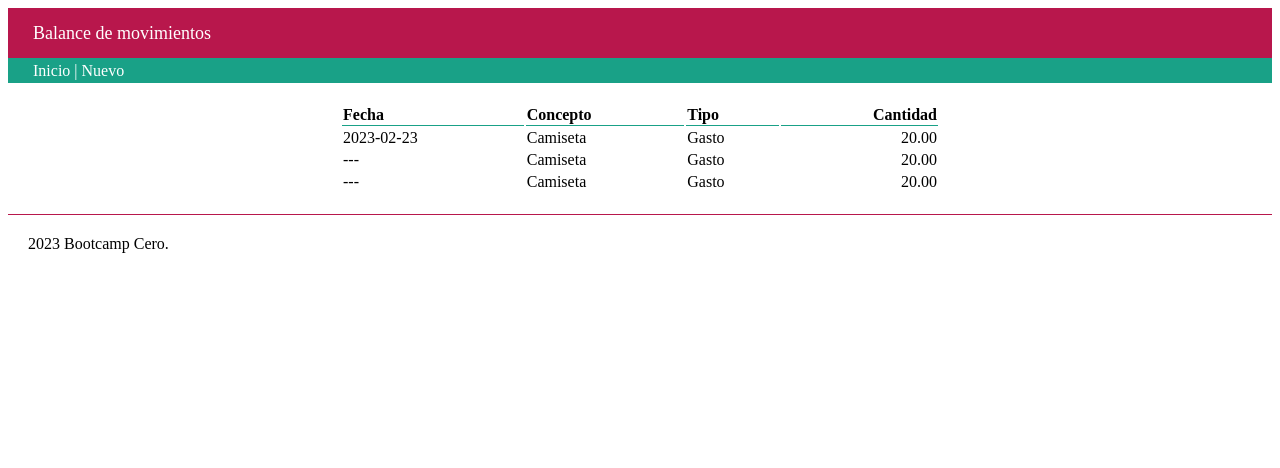
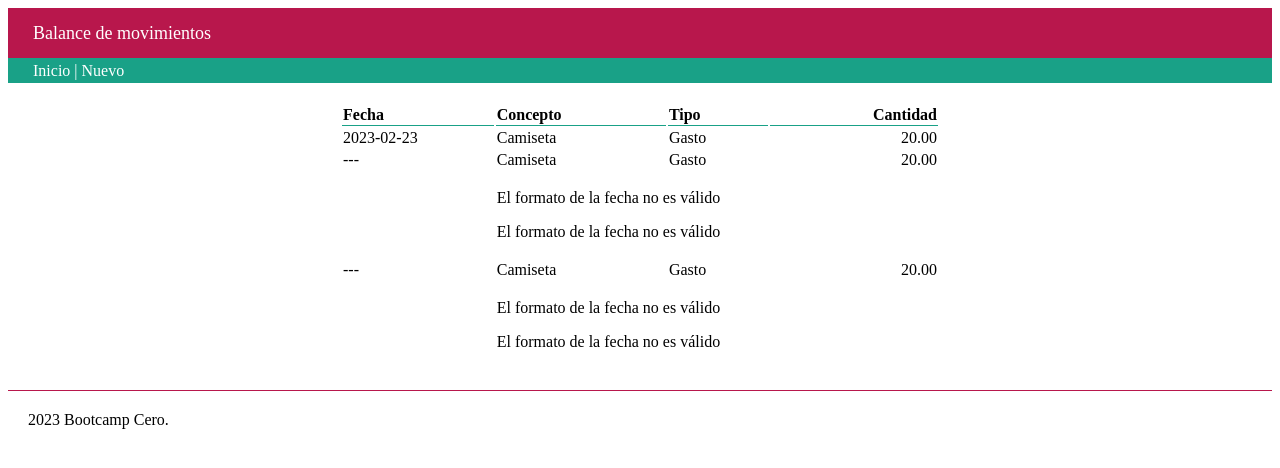
Before and after one commit to juliangordon88/Practicando-Git, a Flask app: page / in a window 1280 px wide. Shown: the top 468 px of the page. Run offline with Flask 2, Linux system fonts and the light colour scheme.

Commit message:
feat: capturamos errores

```diff
--- a/balance/models.py
+++ b/balance/models.py
@@ -23,10 +23,12 @@ class Movimiento:
         except ValueError:
             self.fecha = None
             self.errores.append("El formato de la fecha no es válido")
+            self.errores.append("El formato de la fecha no es válido")
         self.concepto = concepto
         self.tipo = tipo
         self.cantidad = cantidad
 
+    @property
     def has_errors(self):
         return len(self.errores) > 0
 
--- a/balance/templates/inicio.html
+++ b/balance/templates/inicio.html
@@ -48,6 +48,16 @@
         </td>
         <td class="numero">{{ m.cantidad }}</td>
       </tr>
+      {% if m.has_errors %}
+      <tr>
+        <td></td>
+        <td colspan="3">
+          {% for error in m.errores %}
+          <p class="error">{{ error }}</p>
+          {% endfor %}
+        </td>
+      </tr>
+      {% endif %}
       {% endfor %}
       {% else %}
       <tr>
```
